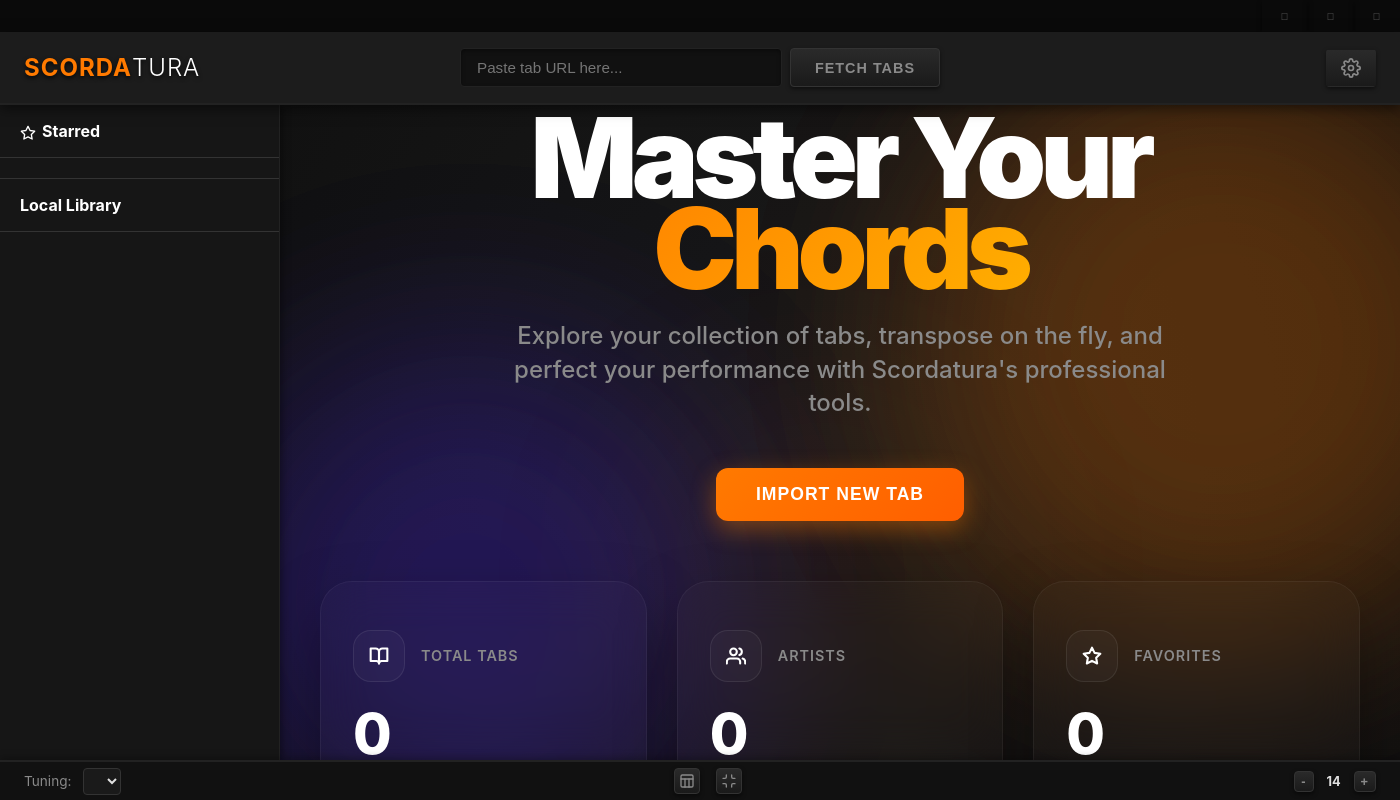
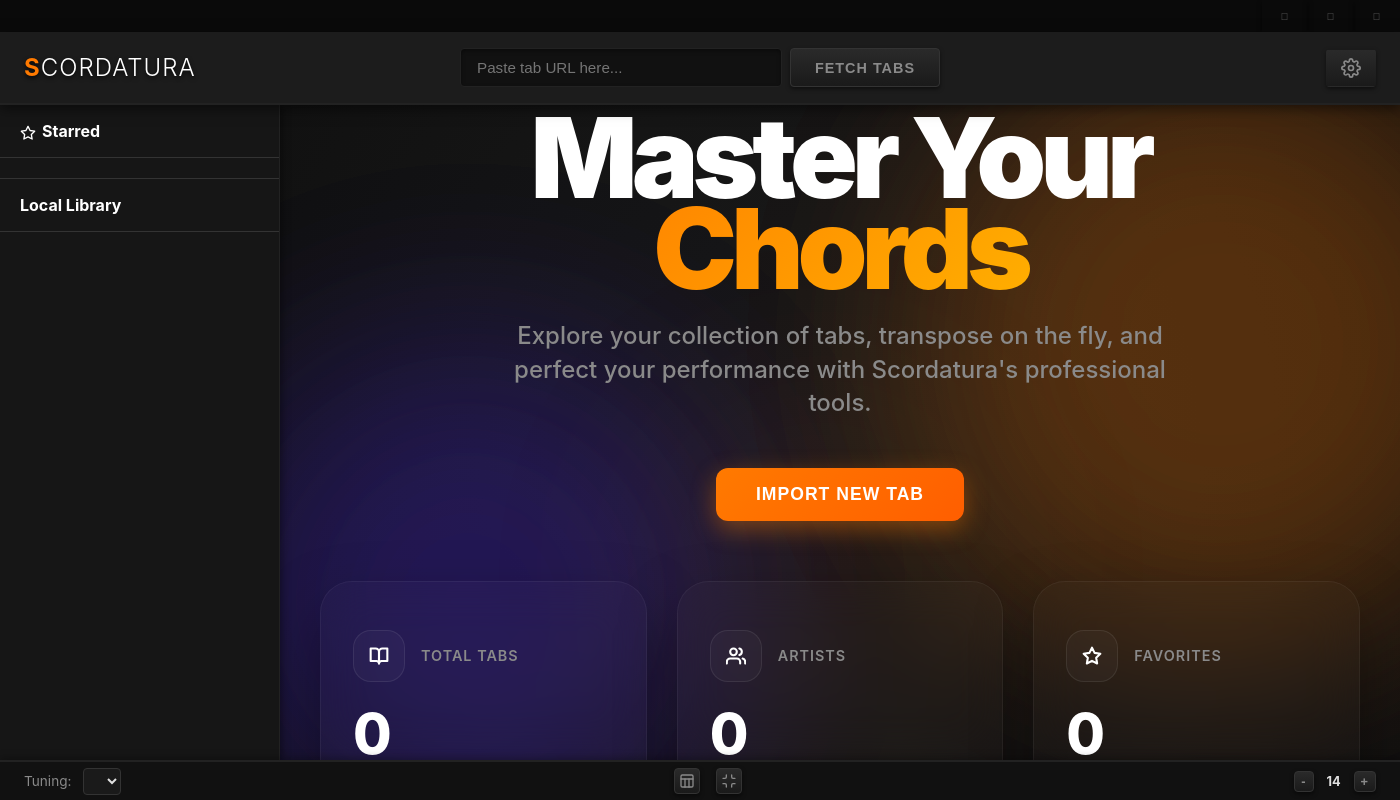
Before and after one commit to mortenlein/scordatura, an Electron app: page index.html in a window 1400 px wide. Drawn offline with Linux system fonts and the light colour scheme; no server answers.

Commit message:
refactor: Rename project to Scordatura and update all related references.

```diff
--- a/index.html
+++ b/index.html
@@ -21,7 +21,7 @@
     </div>
 
     <header class="top-bar">
-      <h1 class="app-logo"><span>Scorda</span>tura</h1>
+      <h1 class="app-logo"><span>S</span>cordatura</h1>
       <div class="input-group">
         <input type="url" id="urlInput" placeholder="Paste tab URL here..." />
         <button id="fetchBtn">Fetch Tabs</button>
--- a/package.json
+++ b/package.json
@@ -1,5 +1,5 @@
 {
-  "name": "guitartabsorter",
+  "name": "scordatura",
   "version": "1.0.0",
   "description": "An Electron app to scrape and format Ultimate Guitar tabs side-by-side.",
   "main": "main.js",
```
Also changed, not shown: README.md.
